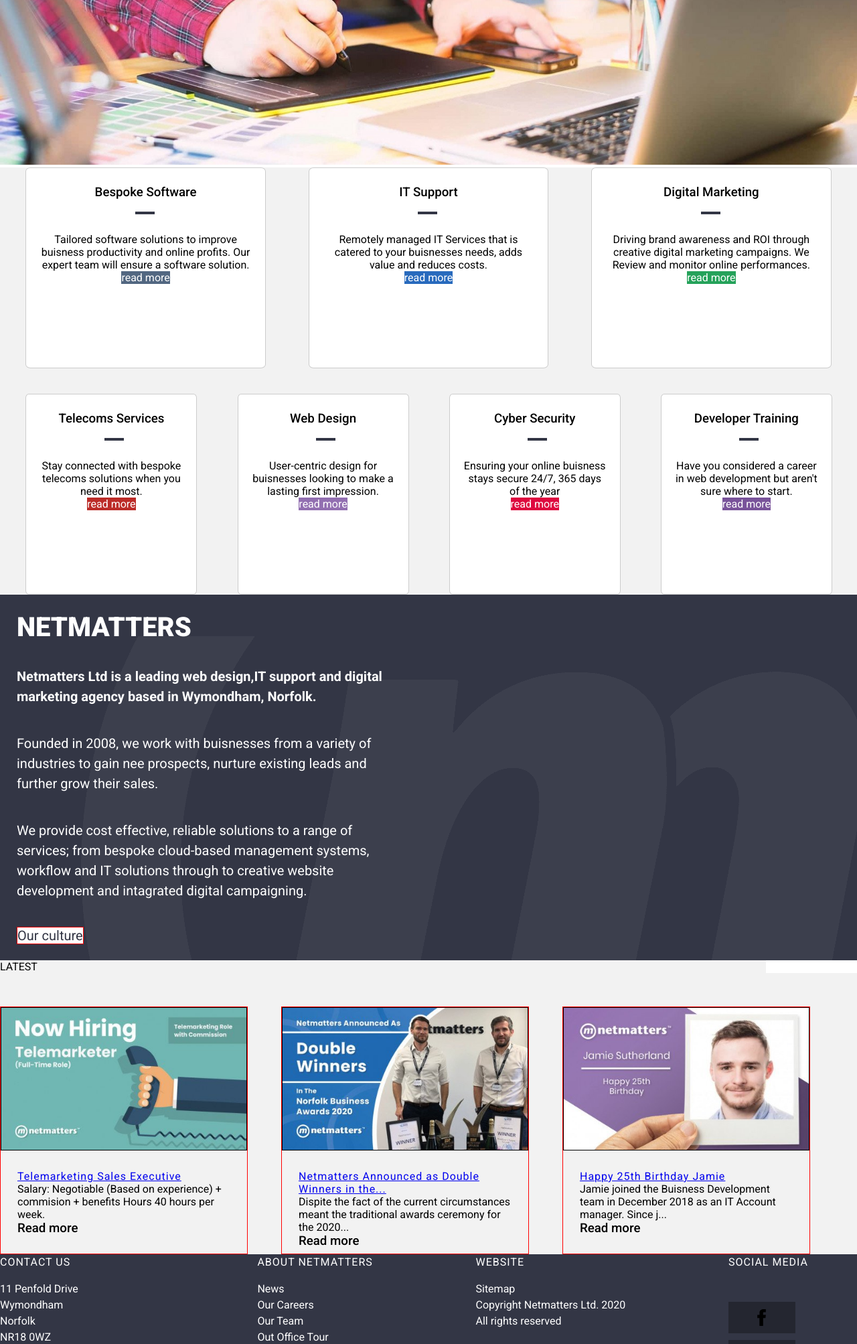
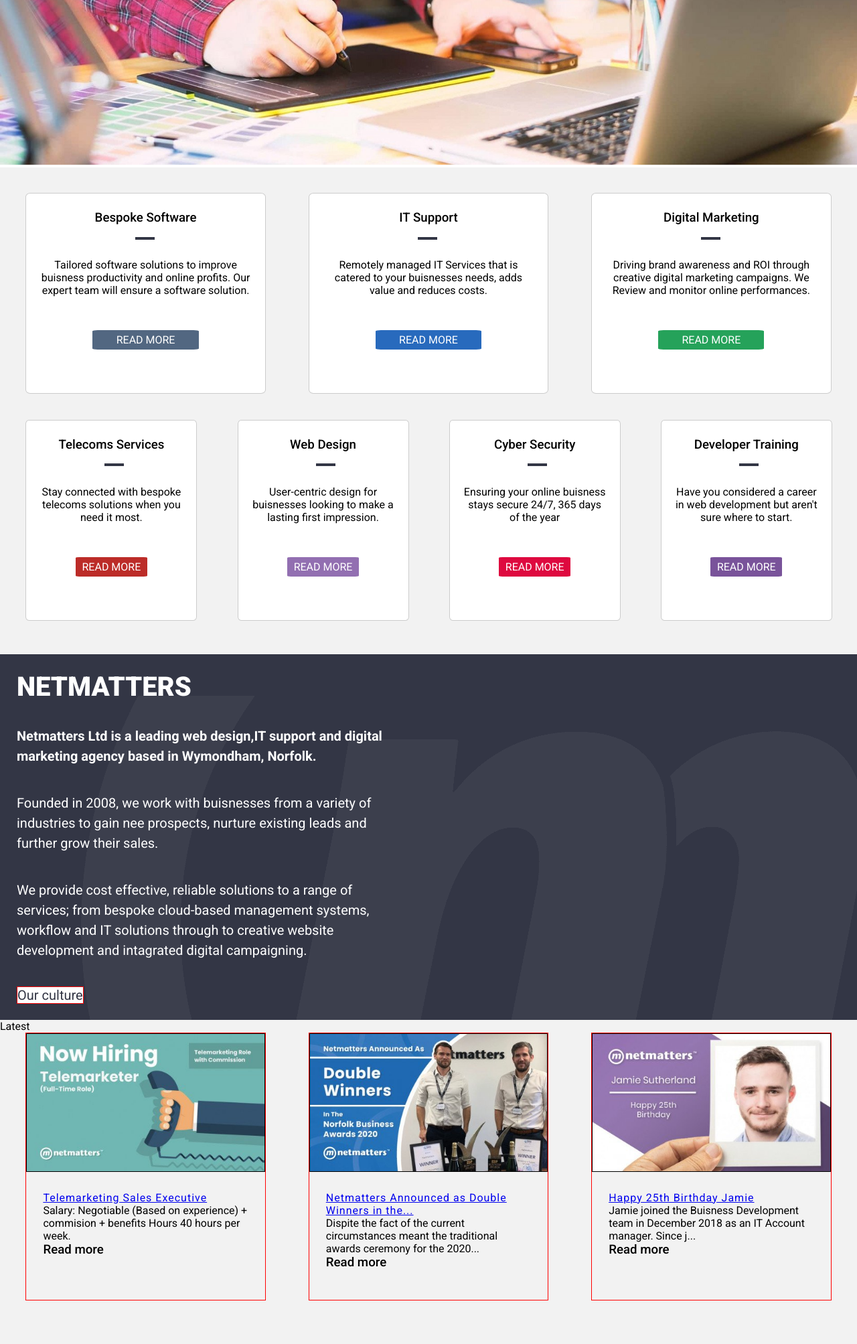
Before and after one commit to David-Every/Html-Css-Javascript-PHP-Reflection, a PHP site: page /html/index.html in a window 1280 px wide. Shown: the part 460-2467 px from the top of the page at 67% size. Run offline with PHP 8.4, Linux system fonts and the light colour scheme.

Commit message:
Will now correctly flex services and latest cards, as well as remove elements not needed in mobile view

```diff
--- a/html/index.html
+++ b/html/index.html
@@ -2,7 +2,6 @@
 <html>
     <head>
         <title>Netmatters | Full Service Digital Agency | Norwich, Norfolk</title>
-        <!-- <link href="https://fonts.googleapis.com/css2?family=Roboto:ital,wght@0,100;0,300;0,400;0,500;0,700;0,900;1,100;1,300;1,400;1,500;1,700;1,900&display=swap" rel="stylesheet"> -->
         <link href = "../scss/style.css" rel ="stylesheet" >
         <link rel="preconnect" href="https://fonts.gstatic.com">
     </head>
@@ -143,6 +142,8 @@
         <div class = "card-nav">
             <div class = "row-1" >
                 <div class = "card service card-nav-bs ">
+                    <div class = "service-icon"></div>
+                    <!-- <img class ="service-icon" src ="../img/Icons/nav-Icons/apps.svg"> -->
                     <h3 class = "c-title" >Bespoke Software</h3>
                     <p>
                         Tailored software solutions to improve
@@ -150,61 +151,67 @@
                         Our expert team will ensure a software
                         solution.
                     </p>
-                    <span class = "rm-bs" >read more</span>
+                    <div class = "rm rm-bs" >read more</div>
                 </div>
 
                 <div class = "card service card-nav-it ">
+                    <!-- <img class ="service-icon" src = "../img/Icons/nav-Icons/monitor.svg"> -->
                     <h3 class = "c-title" >IT support</h3>
                     <p>Remotely managed IT Services that is catered
                         to your buisnesses needs, adds value and
                         reduces costs.
                     </p>
-                    <span class = "rm-it" >read more</span>
+                    <div class = "rm rm-it" >read more</div>
                 </div>
 
                 <div class = "card service card-nav-mk ">
+                    <!-- <img class ="service-icon" src = "../img/Icons/nav-Icons/bar-chart.svg"> -->
                     <h3 class = "c-title" >Digital Marketing</h3>
                     <p>
                         Driving brand awareness and ROI through
                         creative digital marketing campaigns.
                         We Review and monitor online performances.
                     </p>
-                    <span class = "rm-mk" >read more</span>
+                    <div class = "rm rm-mk" >read more</div>
                 </div>
             </div>
             <div class = "row-2">
                <div class = "card service card-nav-tc">
+                <!-- <img class ="service-icon" src = "../img/Icons/nav-Icons/phone.svg"> -->
                     <h3 class = "c-title" >Telecoms Services</h3>
                     <p>
                     Stay connected with bespoke telecoms solutions
                     when you need it most.
                     </p>
-                    <span class = "rm-tc" >read more</span>
+                    <div class = "rm rm-tc" >read more</div>
                 </div>
 
                  <div class = "card service card-nav-web ">
+                    <!-- <img class ="service-icon" src = "../img/Icons/nav-Icons/code.svg"> -->
                     <h3 class = "c-title" >web design</h3>
                     <p>
                         User-centric design for buisnesses looking to
                         make a lasting first impression.
                     </p>
-                    <span class = "rm-web" > read more</span>
+                    <div class = "rm rm-web" > read more</div>
                 </div>
 
                 <div class = "card service card-nav-cs ">
+                    <!-- <img class ="service-icon" src = "../img/Icons/nav-Icons/security-shield.svg">  -->
                     <h3 class = "c-title" > cyber security</h3>
                     <p>Ensuring your online buisness stays secure 24/7,
                         365 days of the year
                     </p>
-                    <span class = "rm-cs" >read more</span>
+                    <div class = "rm rm-cs" >read more</div>
                 </div>
 
                 <div class = "card service card-nav-dt ">
+                    <!-- <img class ="service-icon" src = "../img/Icons/nav-Icons/college.svg">  -->
                     <h3 class = "c-title" >Developer Training</h3>
                     <p> Have you considered a career in web development
                         but aren't sure where to start.
                     </p>
-                    <span class = "rm-dt" >read more</span>
+                    <div class = "rm rm-dt" >read more</div>
                 </div>
             </div>
 
@@ -231,43 +238,41 @@
         </div>
         <!-- /about us -->
 
-        <div >
-            <span class = "break">Latest</span>
-        </div>
+        <div class = "break" >Latest</div>
 
         <!-- news -->
 
         <div class = "news">
             <div class = "news-card">
-                <img src = "../img/News_img/telemarketing-sales-executive-HapA.jpg"alt ="Netmatters Hiring">
+                <img class = "latest-img" src = "../img/News_img/telemarketing-sales-executive-HapA.jpg"alt ="Netmatters Hiring">
                 <div class = "info">
                     <h4><a href ="#">Telemarketing Sales Executive</a></h4>
                     <p>Salary: Negotiable (Based on experience) +
                         commision + benefits Hours 40 hours per week.
                     </p>
-                    <h3>Read more</h4>
+                    <h3>Read more</h3>
                 </div>
             </div>
 
             <div class = "news-card">
-                <img src ="../img/News_img/netmatters-announced-as-PPnN.jpg" alt="Netmatters Announcement">
+                <img class = "latest-img" src ="../img/News_img/netmatters-announced-as-PPnN.jpg" alt="Netmatters Announcement">
                 <div class ="info">
                     <h4><a href ="#">Netmatters Announced as Double Winners in the...</a></h4>
                     <p>Dispite the fact of the current circumstances meant the
                         traditional awards ceremony for the 2020...
                     </p>
-                    <h3>Read more</h4>
+                    <h3>Read more</h3>
                 </div>
             </div>
 
-            <div class = "news-card">
-                <img src = "../img/News_img/happy-25th-birthday-nm9f.jpg">
+            <div class  = "news-card">
+                <img class = "latest-img" src = "../img/News_img/happy-25th-birthday-nm9f.jpg">
                 <div class = "info" >
                     <h4><a href = "#"> Happy 25th Birthday Jamie </a></h4>
                     <p>Jamie joined the Buisness Development team
                         in December 2018 as an IT Account manager. Since j...
                     </p>
-                    <h3>Read more</h4>
+                    <h3>Read more</h3>
                 </div>
             </div>
         </div>
@@ -277,12 +282,12 @@
     <footer>
         <!-- Find a way to turn this on and off, with @media in scss -->
         <div class = "footer-web-design">
-            <!-- <div class ="f-img-t" > </div> -->
-            <!-- <div class = "color-overlay"></div>
+            <div class ="f-img-t" > </div>
+            <div class = "color-overlay"></div>
             <img class = "f-img" src = "../img/web_design/Busseys_hover.png" alt = "Bussys Logo">
             <img class = "f-img" src = "../img/web_design/Crane_hover.png" alt = " Crane Garden Buildings Logo">
             <img class = "f-img" src = "../img/web_design/Beat_hover.png" alt = "Beat Eating Disorders Logo">
-            <img class = "f-img" src = "../img/web_design/Northern_diver_hover.png" alt = "Northern Diver, Openwater Suits and Equipment" > -->
+            <img class = "f-img" src = "../img/web_design/Northern_diver_hover.png" alt = "Northern Diver, Openwater Suits and Equipment" >
         </div>
 
         <div class =  buisness-info>
--- a/scss/_imgs.scss
+++ b/scss/_imgs.scss
@@ -1,3 +1,8 @@
 // .carousel{
 //     width:100%;
 // }
+
+// .service-icon{
+//     background-image:url("../img/Icons/nav-Icons/apps.svg");
+//     //background-size:25%;
+// }
--- a/scss/_media-queries.scss
+++ b/scss/_media-queries.scss
@@ -8,11 +8,6 @@
         width:100%;
     }
 
-    .news-card{
-        margin-left:50px;
-        //margin-top:50px;
-        margin-bottom:50px;
-    }
     .buisness-info{
         //padding: 50px 150px;
         width: 100%;
@@ -20,23 +15,17 @@
         padding-right:150px;
         padding-left:25px;
     }
-    .footer-icons, .footer-web-design, header, .nav-bar {
-        visibility: hidden;
-        height:0;
+    .footer-icons,
+    .footer-web-design,
+    header,
+    .nav-bar {
+        display:none;
     }
 
     header .logo{
         margin-left:none;
     }
 
-    // .card-nav{
-    //     width:100%;
-    // }
-
-    // .card{
-    //     margin:25px 25px 35px;
-    //     padding-bottom: 35px;
-    // }
     .carousel {
         width: 100%;
         height: 550px;
@@ -51,18 +40,6 @@
         padding: 25px;
         width:100%;
     }
-
-    .news-card{
-        margin-right:50px;
-        margin-top:50px;
-    }
-    // .card{
-    //     height:400px;
-    //     width:300px;
-    //     margin: 50px 30px 30px;
-
-    // }
-
 }
 
 //Large
@@ -71,18 +48,6 @@
     .content{
         width:45%;
     }
-
-    .news-card{
-        margin-right:50px;
-        margin-top:50px;
-    }
-
-    // .card{
-    //     height:400px;
-    //     width:300px;
-    //     margin: 50px 30px 30px;
-
-    // }
     header .logo{
         margin-left:150px;
     }
--- a/scss/_mixins.scss
+++ b/scss/_mixins.scss
@@ -13,7 +13,6 @@
 //have the same padding and font
 @mixin card-display{
 
-    //margin:20px 20px;
     border: 1px lighten($nm-tertiary,40%) solid;
     border-radius: 2%;
     padding: 25px 20px 15px;
@@ -36,10 +35,14 @@
             left: 45%;
         }
     }
-    // span{
-    //     text-transform: uppercase;
-    //     border-radius:5%;
-    //     padding: 10px;
-    //     top:80%;
-    // }
+    .rm{
+        width: 50%;
+        margin-top: 50px;
+        margin-left:25%;
+        margin-right:25%;
+        //vertical-align: bottom;
+        text-transform: uppercase;
+        border-radius:5%;
+        padding:5px;
+    }
 }
--- a/scss/_news.scss
+++ b/scss/_news.scss
@@ -2,11 +2,12 @@
     display:flex;
     flex-wrap: wrap;
     width: 100%;
+    padding-bottom:35px;
 
     .news-card{
         border: 1px red solid;
-        width:370px; // width of a news card
-        height: 370px;
+        // width:370px; // width of a news card
+        // height: 370px;
 
         img{
             border: 1px black solid;
@@ -18,3 +19,48 @@
         }
     }
 }
+@media(max-width:$break-sm){
+    .news-card{
+        width:100%;
+        height:400px;
+
+        margin:30px 25px 0 25px;
+        // margin-top: 200px;
+   }
+}
+
+@media(min-width:$break-m){
+    .news-card{
+        width:45%;
+        //height:500px;
+        &:first-child{
+            margin-left:3%;
+            margin-right:5%;
+        }
+        &:last-child{
+            display: none;
+        }
+    }
+    .news{
+        height:500px;
+    }
+}
+
+@media(min-width:$break-lg){
+    .news-card{
+        width: 28%;
+            height: 400px;
+            margin-right:5%;
+
+            &:first-child{
+                margin-left:3%;
+            }
+            &:last-child{
+                margin-right: 0.1%;
+                display: initial;
+            }
+            .left-off {
+                //Empty to remind where i was last
+            }
+    }
+}
--- a/scss/_services-card.scss
+++ b/scss/_services-card.scss
@@ -1,16 +1,7 @@
 .card-nav{
-    //top, right bottom left
-    // margin-right: 5%;
-    // margin-left:5%;
-    // display:flex;
-    //justify-content: center;
-
+    padding-bottom:50px;
     .row-1{  //Parent of row 1
         display:flex;
-        //justify-content: space-between;
-        //@include display;
-        //justify-content: center;
-        //margin-bottom: 40px;
         .card{
             flex-wrap: wrap;
             //UPDATE SHAPE /  SIZE AND INFO
@@ -20,36 +11,21 @@
 
     .row-2{ //parent of row 2
         display:flex;
-        //justify-content: space-between;
-        //@include display;
-        //justify-content: center;
-
-
         .card{
             @include card-display;
-
-            //flex-wrap: wrap;
         }
     }
 }
 
     @media(max-width:$break-sm){
         .row-1, .row-2{
-            // justify-content:center;
-            // flex-wrap:wrap;
-            // padding:none;
-            // margin: none;
+            justify-content:center;
+            flex-wrap:wrap;
             .card{
                 height:300px;
                 width:100%;
+                margin: 0 10px 35px 10px;
             }
-            // height and width =  same
-        }
-        .row-1{
-            //margin-bottom:10px;
-        }
-        .row-2{
-            //padding-top:10px;
         }
     }
 
@@ -58,37 +34,34 @@
         //top row has its 3
         .row-1{
             .card{
-                width:30%;
+                width:28%;
                 height:300px;
+                margin-right: 4%;
+                margin-top:3%;
+
+                &:first-child{
+                    margin-left:3%;
+                }
             }
         }
-
 
         //row 2 breaks into 2 rows of 2
         .row-2{
             flex-wrap: wrap;
             .card{
-                //margin: 10px;
                 width: 45%;
                 height:300px;
+                margin-left:3%;
+                margin-top:3%;
             }
         }
     }
 
-
-//This code all currently works and is fulyl
-
     @media(min-width:$break-lg){
-        // .card-nav{
-        //     //top right bottom left
-        //     padding:5% 5%;
-        // }
         .row-1 .card{
-            width: 28%;// 27* 3 = 81  = 19% remaining
+            width: 28%;
             height: 300px;
-
-            //margin:auto;
-            margin-right:5%; //*2= 4%
+            margin-right:5%;
 
             &:first-child{
                 margin-left:3%;
@@ -99,10 +72,10 @@
         }
         .row-2 .card{
             flex-wrap:nowrap;
-            width:20%; //20* 4 = 80%  = 20% remaining
+            width:20%;
             height:300px;
 
-            margin-right:4.7%; //6%
+            margin-right:1.7%;
             &:last-child{
                 margin-right: 0%;
             }
--- a/scss/_variables.scss
+++ b/scss/_variables.scss
@@ -24,5 +24,5 @@
 // $break-xs:575px;
 // $break-sm: 576px;
 $break-sm: 768px;
-$break-m: 992px;
+$break-m: 769px; //992px
 $break-lg: 1260px; //1000
--- a/scss/style.css
+++ b/scss/style.css
@@ -159,12 +159,11 @@
   -ms-flex-wrap: wrap;
       flex-wrap: wrap;
   width: 100%;
+  padding-bottom: 35px;
 }
 
 .news .news-card {
   border: 1px red solid;
-  width: 370px;
-  height: 370px;
 }
 
 .news .news-card img {
@@ -174,6 +173,45 @@
 
 .news .news-card .info {
   padding: 25px;
+}
+
+@media (max-width: 768px) {
+  .news-card {
+    width: 100%;
+    height: 400px;
+    margin: 30px 25px 0 25px;
+  }
+}
+
+@media (min-width: 769px) {
+  .news-card {
+    width: 45%;
+  }
+  .news-card:first-child {
+    margin-left: 3%;
+    margin-right: 5%;
+  }
+  .news-card:last-child {
+    display: none;
+  }
+  .news {
+    height: 500px;
+  }
+}
+
+@media (min-width: 1260px) {
+  .news-card {
+    width: 28%;
+    height: 400px;
+    margin-right: 5%;
+  }
+  .news-card:first-child {
+    margin-left: 3%;
+  }
+  .news-card:last-child {
+    margin-right: 0.1%;
+    display: initial;
+  }
 }
 
 .about-us {
@@ -212,6 +250,10 @@
   background-color: #e6e6e6;
 }
 
+.card-nav {
+  padding-bottom: 50px;
+}
+
 .card-nav .row-1 {
   display: -webkit-box;
   display: -ms-flexbox;
@@ -245,6 +287,16 @@
   left: 45%;
 }
 
+.card-nav .row-1 .card .rm {
+  width: 50%;
+  margin-top: 50px;
+  margin-left: 25%;
+  margin-right: 25%;
+  text-transform: uppercase;
+  border-radius: 5%;
+  padding: 5px;
+}
+
 .card-nav .row-2 {
   display: -webkit-box;
   display: -ms-flexbox;
@@ -276,17 +328,40 @@
   left: 45%;
 }
 
+.card-nav .row-2 .card .rm {
+  width: 50%;
+  margin-top: 50px;
+  margin-left: 25%;
+  margin-right: 25%;
+  text-transform: uppercase;
+  border-radius: 5%;
+  padding: 5px;
+}
+
 @media (max-width: 768px) {
+  .row-1, .row-2 {
+    -webkit-box-pack: center;
+        -ms-flex-pack: center;
+            justify-content: center;
+    -ms-flex-wrap: wrap;
+        flex-wrap: wrap;
+  }
   .row-1 .card, .row-2 .card {
     height: 300px;
     width: 100%;
+    margin: 0 10px 35px 10px;
   }
 }
 
-@media (min-width: 992px) {
+@media (min-width: 769px) {
   .row-1 .card {
-    width: 30%;
+    width: 28%;
     height: 300px;
+    margin-right: 4%;
+    margin-top: 3%;
+  }
+  .row-1 .card:first-child {
+    margin-left: 3%;
   }
   .row-2 {
     -ms-flex-wrap: wrap;
@@ -295,6 +370,8 @@
   .row-2 .card {
     width: 45%;
     height: 300px;
+    margin-left: 3%;
+    margin-top: 3%;
   }
 }
 
@@ -315,7 +392,7 @@
         flex-wrap: nowrap;
     width: 20%;
     height: 300px;
-    margin-right: 4.7%;
+    margin-right: 1.7%;
     margin-top: 3%;
   }
   .row-2 .card:last-child {
@@ -582,19 +659,17 @@
     padding: 25px;
     width: 100%;
   }
-  .news-card {
-    margin-left: 50px;
-    margin-bottom: 50px;
-  }
   .buisness-info {
     width: 100%;
     padding-top: 50px;
     padding-right: 150px;
     padding-left: 25px;
   }
-  .footer-icons, .footer-web-design, header, .nav-bar {
-    visibility: hidden;
-    height: 0;
+  .footer-icons,
+  .footer-web-design,
+  header,
+  .nav-bar {
+    display: none;
   }
   header .logo {
     margin-left: none;
@@ -605,24 +680,16 @@
   }
 }
 
-@media (min-width: 768px (max-width: 992px)) {
+@media (min-width: 768px (max-width: 769px)) {
   .content {
     padding: 25px;
     width: 100%;
-  }
-  .news-card {
-    margin-right: 50px;
-    margin-top: 50px;
   }
 }
 
 @media (min-width: 1260px) {
   .content {
     width: 45%;
-  }
-  .news-card {
-    margin-right: 50px;
-    margin-top: 50px;
   }
   header .logo {
     margin-left: 150px;
@@ -639,10 +706,4 @@
       -ms-user-select: none;
           user-select: none;
 }
-
-.break {
-  text-transform: uppercase;
-  border-bottom: #333645;
-  padding-right: 85%;
-}
 /*# sourceMappingURL=style.css.map */
--- a/scss/style.scss
+++ b/scss/style.scss
@@ -21,8 +21,20 @@
 }
 
 
-.break{
-    text-transform: uppercase;
-    border-bottom: $nm-secondary;
-    padding-right:85%;
-}
+// .break{
+//     text-transform: uppercase;
+//     width:5%;
+//     //padding-right:85%;
+//     margin-top:50px;
+//     margin-left:5%;
+//     border: 3px $nm-tertiary solid;
+//         // &::before{
+//         //     content:'';
+//         //     display:block;
+//         //     position: absolute;
+//         //     //width: 25px;
+//         //     border:$nm-secondary solid 2px;
+//         //     // top: 55%;
+//         //     // left: 45%;
+//         // }
+// }
```
Also changed, not shown: img/Icons/nav-Icons/college.svg (renamed from img/Icons/college.svg), 1 other file.
